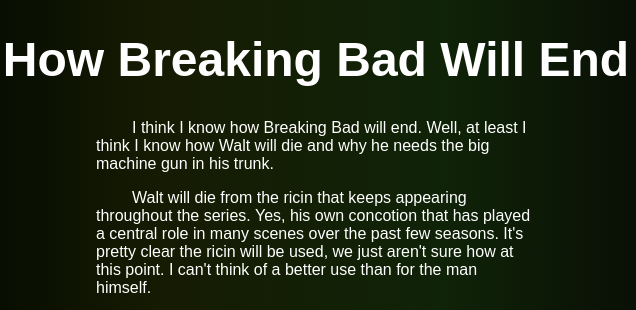
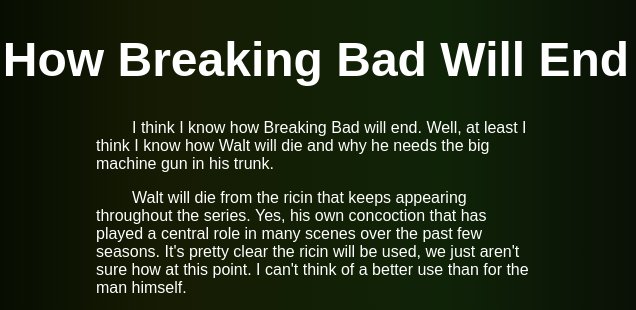
Before and after one commit to jayparadise/blog, a plain HTML site: page index.html in a window 1280 px wide. Shown: the top 310 px of the page, 644-1280 px from the left. Drawn offline with Linux system fonts and the light colour scheme.

Commit message:
spelling

```diff
--- a/index.html
+++ b/index.html
@@ -15,7 +15,7 @@
     		<h1>How Breaking Bad Will End</h1>
     		<section class="post">
     			<p>I think I know how Breaking Bad will end. Well, at least I think I know how Walt will die and why he needs the big machine gun in his trunk.</p>
-    			<p>Walt will die from the ricin that keeps appearing throughout the series. Yes, his own concotion that has played a central role in many scenes over the past few seasons. It's pretty clear the ricin will be used, we just aren't sure how at this point. I can't think of a better use than for the man himself.</p>
+    			<p>Walt will die from the ricin that keeps appearing throughout the series. Yes, his own concoction that has played a central role in many scenes over the past few seasons. It's pretty clear the ricin will be used, we just aren't sure how at this point. I can't think of a better use than for the man himself.</p>
     			<p id="suicide">So how will Walt die from the Ricin? I believe he will commit suicide with it...</p>
     			<p>At some point over the final seven episodes, Jesse is going to find himself in danger. This will most likely happen from Lydia trying to get him back into producing the meth. When Walt discovers this development, he'll go in to save him, machine gun blazing. Once Walt is successful in saving Jesse, Walt will realize that the only way to prevent more harm to Jesse and his own family is through his own death.</p>
     			<p>Walt will take his own life with the ricin. <span id="king">Long live the king.</span></p>
```
Also changed, not shown: 1 other file.
